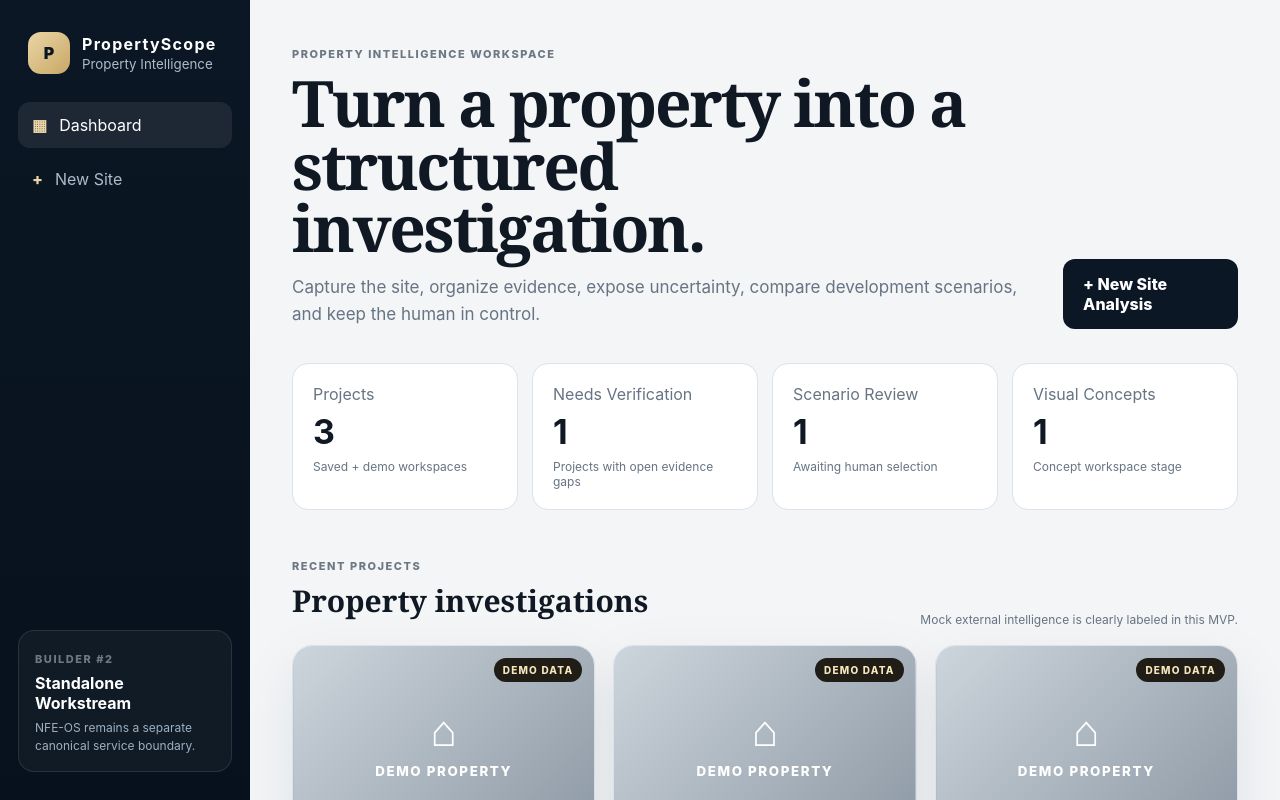
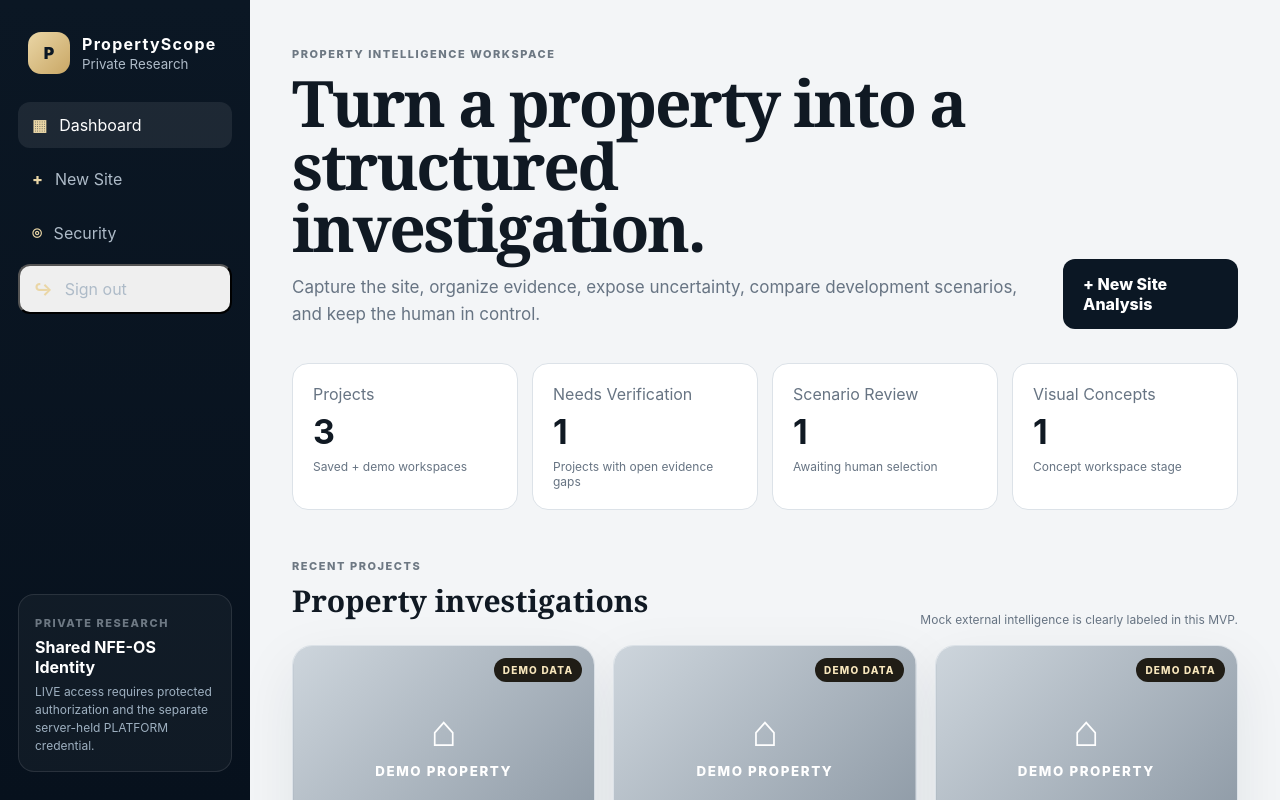
Before and after one commit to darkbishop43-tech/NFE-PropertyScope, a Next.js app: page /dashboard in a window 1280 px wide. Shown: the top 800 px of the page. Built offline with nearby package versions, Linux system fonts and the light colour scheme.

Commit message:
IDENTITY Phase A: add private security/logout navigation and public login shell

```diff
--- a/components/app-shell.tsx
+++ b/components/app-shell.tsx
@@ -3,33 +3,39 @@
 import Link from 'next/link';
 import { usePathname } from 'next/navigation';
 import type { ReactNode } from 'react';
+import LogoutButton from '@/components/logout-button';
 
 const nav = [
   { href: '/dashboard', label: 'Dashboard', icon: '▦' },
-  { href: '/sites/new', label: 'New Site', icon: '+' }
+  { href: '/sites/new', label: 'New Site', icon: '+' },
+  { href: '/security/mfa/challenge', label: 'Security', icon: '⌾' },
 ];
 
 export default function AppShell({ children }: { children: ReactNode }) {
   const pathname = usePathname();
+  const publicAuth = pathname === '/login' || pathname.startsWith('/auth/');
+  if (publicAuth) return <main className="main-content" style={{ margin: 0 }}>{children}</main>;
+
   return (
     <div className="app-shell">
       <aside className="sidebar">
         <Link href="/dashboard" className="brand">
           <span className="brand-mark">P</span>
-          <span><strong>PropertyScope</strong><small>Property Intelligence</small></span>
+          <span><strong>PropertyScope</strong><small>Private Research</small></span>
         </Link>
         <nav className="sidebar-nav">
           {nav.map((item) => <Link key={item.href} href={item.href} className={pathname.startsWith(item.href) ? 'nav-link active' : 'nav-link'}><span>{item.icon}</span>{item.label}</Link>)}
+          <LogoutButton />
         </nav>
         <div className="sidebar-note">
-          <span className="eyebrow">Builder #2</span>
-          <strong>Standalone Workstream</strong>
-          <p>NFE-OS remains a separate canonical service boundary.</p>
+          <span className="eyebrow">Private research</span>
+          <strong>Shared NFE-OS Identity</strong>
+          <p>LIVE access requires protected authorization and the separate server-held PLATFORM credential.</p>
         </div>
       </aside>
       <main className="main-content">{children}</main>
       <nav className="mobile-nav">
-        {nav.map((item) => <Link key={item.href} href={item.href} className={pathname.startsWith(item.href) ? 'active' : ''}><span>{item.icon}</span><small>{item.label}</small></Link>)}
+        {nav.slice(0, 3).map((item) => <Link key={item.href} href={item.href} className={pathname.startsWith(item.href) ? 'active' : ''}><span>{item.icon}</span><small>{item.label}</small></Link>)}
       </nav>
     </div>
   );
```
